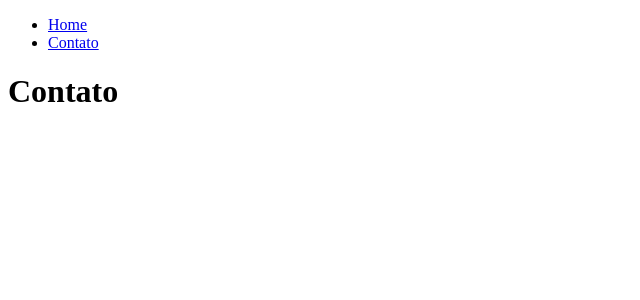
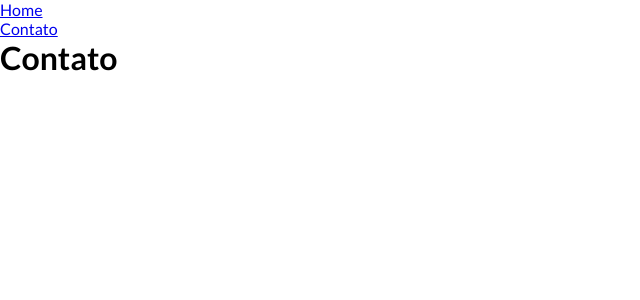
Before and after one commit to DanielAgostinhoSilva/algaworks-alganews-cms, a React (Create React App) app: page /contato in a window 1280 px wide. Shown: the top 300 px of the page, without its empty margins (0-640 px from the left). Built offline with nearby package versions, Linux system fonts and the light colour scheme.

Commit message:
feat: 6.3. Aplicando estilos globais com StyledComponents

```diff
--- /dev/null
+++ b/src/core/globalStyles.ts
@@ -0,0 +1,13 @@
+import { createGlobalStyle} from "styled-components";
+
+export default createGlobalStyle`
+  * {
+    margin: 0;
+    padding: 0;
+    box-sizing: border-box;
+  }
+
+  body {
+    font-family: 'Lato', sans-serif;
+  }
+`
--- a/src/index.tsx
+++ b/src/index.tsx
@@ -8,6 +8,7 @@ import Contact from "./app/views/Contact.view";
 import NotFound404 from "./app/views/NotFound404.view";
 import Navbar from "./app/components/NavBar/NavBar";
 import User from "./app/views/User.view";
+import GlobalStyles from "./core/globalStyles";
 
 const root = ReactDOM.createRoot(
     document.getElementById('root') as HTMLElement
@@ -23,6 +24,7 @@ root.render(
                 <Route path={"/*"} element={<NotFound404/>}/>
             </Routes>
         </BrowserRouter>
+        <GlobalStyles />
     </React.StrictMode>
 );
 
```
